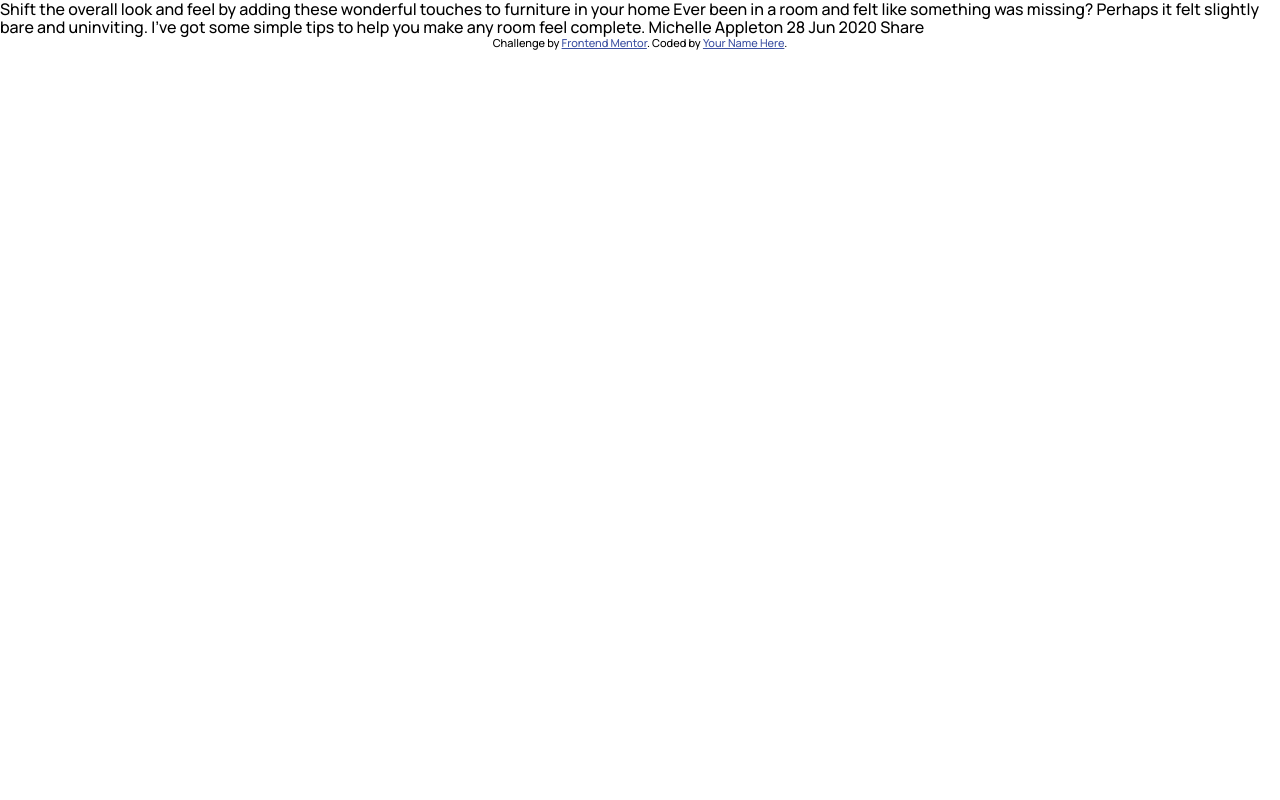
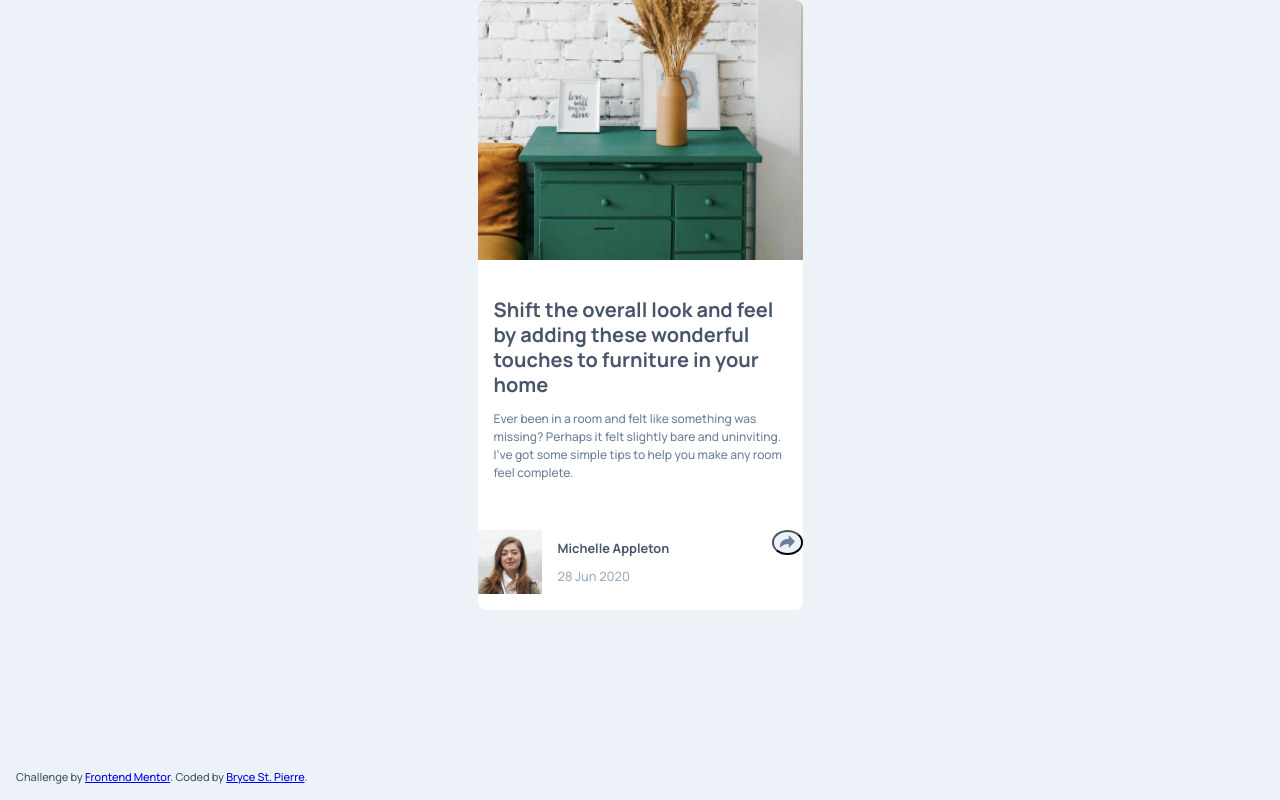
Before and after one commit to BryceStPierre/fm-article-preview, a website: page index.html in a window 1280 px wide. Drawn offline with nearby package versions, Linux system fonts and the light colour scheme; files that its build step writes are made by us from their sources.

Commit message:
Updated semantic HTML.

```diff
--- a/index.html
+++ b/index.html
@@ -1,38 +1,89 @@
 <!DOCTYPE html>
 <html lang="en">
-
   <head>
-  <meta charset="UTF-8">
-  <meta name="viewport" content="width=device-width, initial-scale=1.0">
-  <link rel="icon" type="image/png" sizes="32x32" href="./images/favicon-32x32.png">
-  <link rel="preconnect" href="https://fonts.googleapis.com">
-  <link rel="preconnect" href="https://fonts.gstatic.com" crossorigin>
-  <link href="https://fonts.googleapis.com/css2?family=Manrope:wght@500;700&display=swap" rel="stylesheet">
-  <link rel="stylesheet" href="normalize.css">
-  <link rel="stylesheet" href="style.css">
+    <meta charset="UTF-8" />
+    <meta name="viewport" content="width=device-width, initial-scale=1.0" />
+    <link
+      rel="icon"
+      type="image/png"
+      sizes="32x32"
+      href="./images/favicon-32x32.png"
+    />
+    <link rel="preconnect" href="https://fonts.googleapis.com" />
+    <link rel="preconnect" href="https://fonts.gstatic.com" crossorigin />
+    <link
+      href="https://fonts.googleapis.com/css2?family=Manrope:wght@500;700&display=swap"
+      rel="stylesheet"
+    />
+    <link rel="stylesheet" href="normalize.css" />
+    <link rel="stylesheet" href="style.css" />
     <title>Frontend Mentor | Article preview component</title>
   </head>
 
   <body>
+    <main class="card">
+      <img
+        class="card__img"
+        src="images/drawers.jpg"
+        width="660"
+        height="528"
+        alt="Furniture with decorations"
+      />
+      <article class="card__body">
+        <h1 class="card__heading">
+          Shift the overall look and feel by adding these wonderful touches to
+          furniture in your home
+        </h1>
+        <p class="card__text">
+          Ever been in a room and felt like something was missing? Perhaps it
+          felt slightly bare and uninviting. I’ve got some simple tips to help
+          you make any room feel complete.
+        </p>
+      </article>
+      <aside class="card__footer">
+        <section class="info">
+          <img
+            class="info__avatar"
+            src="images/avatar-michelle.jpg"
+            width="175"
+            height="175"
+            alt="Michelle"
+          />
+          <div class="info__published">
+            <h2 class="info__author">Michelle Appleton</h2>
+            <time class="info__date" datetime="2020-06-28">28 Jun 2020</time>
+          </div>
+        </section>
+        <section class="share">
+          <div class="share__actions">
+            <h2 class="share__heading">Share</h2>
+            <i class="icon icon--fb"></i>
+            <i class="icon icon--tw"></i>
+            <i class="icon icon--pin"></i>
+          </div>
+          <button id="shareBtn" class="btn">
+            <i class="icon icon--share"></i>
+          </button>
+        </section>
+      </aside>
+    </main>
 
-  Shift the overall look and feel by adding these wonderful
-  touches to furniture in your home
-
-  Ever been in a room and felt like something was missing? Perhaps
-  it felt slightly bare and uninviting. I’ve got some simple tips
-  to help you make any room feel complete.
-
-  Michelle Appleton
-  28 Jun 2020
-
-  Share
-
-  <div class="attribution">
-    Challenge by <a href="https://www.frontendmentor.io?ref=challenge" target="_blank">Frontend Mentor</a>.
-    Coded by <a href="#">Your Name Here</a>.
-  </div>
+    <footer class="attribution">
+      Challenge by
+      <a
+        href="https://www.frontendmentor.io?ref=challenge"
+        target="_blank"
+        rel="noopener noreferrer"
+        >Frontend Mentor</a
+      >. Coded by
+      <a
+        href="https://github.com/BryceStPierre"
+        target="_blank"
+        rel="noopener noreferrer"
+        >Bryce St. Pierre</a
+      >.
+    </footer>
 
     <script src="script.js"></script>
   </body>
-
 </html>
--- a/script.js
+++ b/script.js
@@ -1,3 +1,8 @@
 document.addEventListener('DOMContentLoaded', () => {
   console.log('Script');
+
+
+  // Show section/tooltip on click.
+
+  // Hide section/tooltip on click again and also focus lost.
 });
--- a/style.scss
+++ b/style.scss
@@ -12,58 +12,132 @@ body {
   min-height: 100vh;
   min-height: -webkit-fill-available;
   min-height: stretch;
-
 }
 
 body {
   font-family: 'Manrope', sans-serif;
+  font-weight: 500;
+  font-size: 1rem;
+  background-color: $lightGrayBlue;
+  color: $veryDarkGrayBlue;
+  display: flex;
+  align-items: center;
+  justify-content: center;
 }
 
 .card {
-  margin: auto;
+  overflow: hidden;
+  border-radius: 0.5rem;
+  width: 325px;
+  max-width: 100%;
+  background-color: #fff;
 
   &__img {
+    width: 100%;
+    height: auto;
+  }
 
+  &__body {
+    padding: 1.25rem 1rem;
   }
 
   &__heading {
-
+    line-height: 1.25;
+    font-size: 1.25rem;
+    font-weight: 700;
   }
 
   &__text {
+    line-height: 1.5;
+    font-size: 0.75rem;
+    color: $desaturatedDarkBlue;
+  }
+
+  &__footer {
+    padding: 1rem 0;
+    display: flex;
+  }
+}
+
+.info {
+  display: flex;
+  margin-right: auto;
+
+  &__avatar {
+    width: 4rem;
+    height: auto;
+  }
+
+  &__published {
+    margin-left: 1rem;
+  }
+
+  &__author {
+    font-size: 0.8rem;
+    font-weight: 700;
+  }
+
+  &__date {
+    color: $grayBlue;
+    font-size: 0.8rem;
+  }
+}
+
+.share {
+  &__actions {
+    display: none;
+  }
+
+  &__heading {
+    text-transform: uppercase;
+  }
+
+  &--open {
+    display: flex;
+  }
+}
+
+.btn {
+  border-radius: 50%;
+  color: $veryDarkGrayBlue;
+  background-color: $lightGrayBlue;
+  display: inline-block;
+
+  &--alt {
 
   }
 }
 
-.author {
-  &__avatar {
+.icon {
+  fill: inherit;
 
+  &--share {
+    content: url(./images/icon-share.svg);
   }
 
-  &__name {
-
+  &--fb {
+    content: url(./images/icon-facebook.svg);
   }
 
-  &__date {
-
-  }
-}
-
-.share {
-  &__heading {
-
+  &--tw {
+    content: url(./images/icon-twitter.svg);
   }
 
-  &__icon {
-
+  &--pin {
+    content: url(./images/icon-pinterest.svg);
   }
 }
 
 .attribution {
   font-size: 11px;
   text-align: center;
+  color: $veryDarkGrayBlue;
+  position: absolute;
+  bottom: 0;
+  left: 0;
+  padding: 1rem;
 }
 
 .attribution a {
-  color: hsl(228, 45%, 44%);
+  font-weight: 500;
 }
```
Also changed, not shown: 1 other file. Lines whose indentation alone changed are shown as unchanged.
